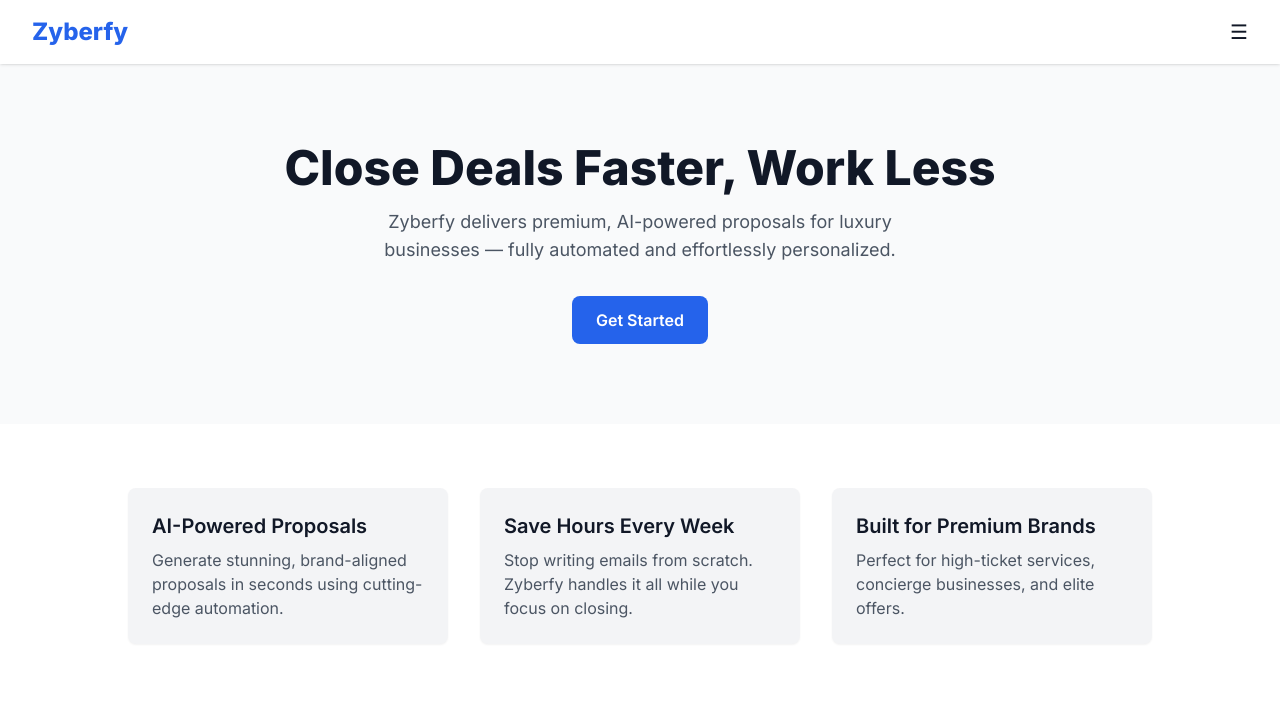
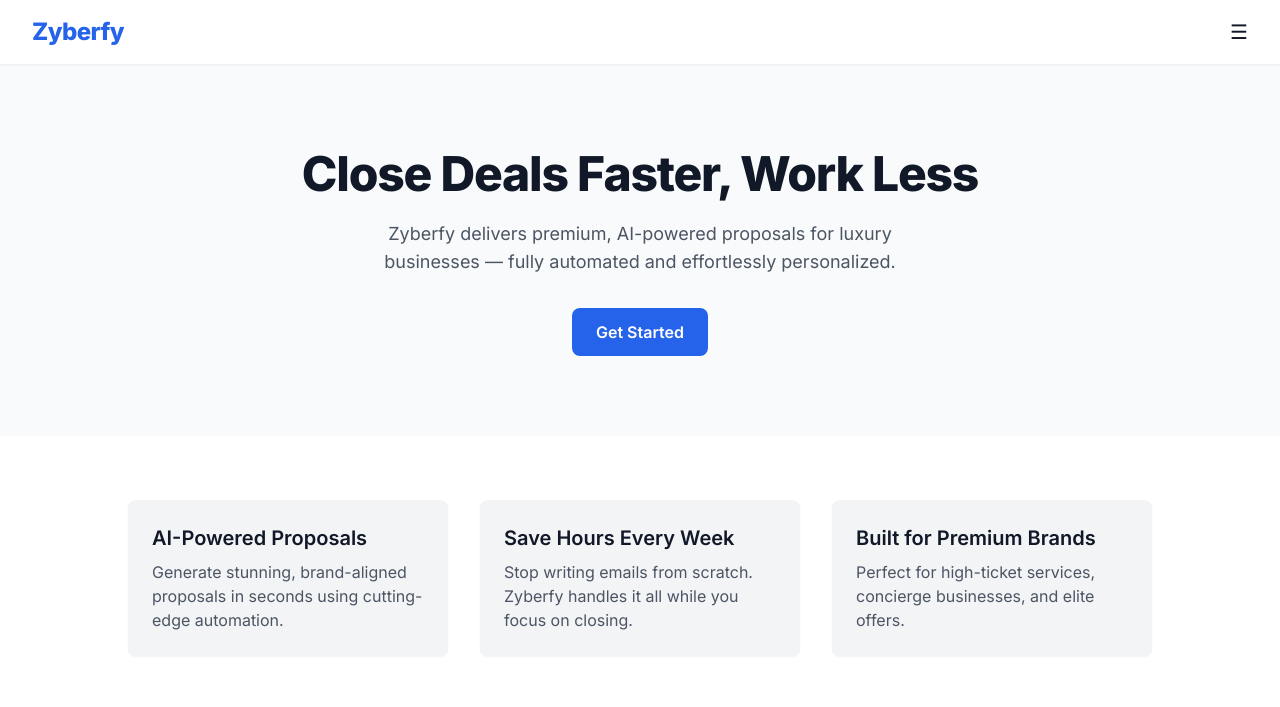
Before and after one commit to MylesGoHam/zyberfy-backend, a Flask app: page / in a window 1280 px wide. Shown: the top 707 px of the page. Run offline with Flask 3, Linux system fonts and the light colour scheme; some libraries are stand-ins or nearby versions.

Commit message:
Update index.html

```diff
--- a/templates/index.html
+++ b/templates/index.html
@@ -16,10 +16,10 @@
 <body class="bg-gray-50 text-gray-900">
 
   <!-- Navbar -->
-  <nav class="bg-white shadow" data-aos="fade-down">
+  <nav class="bg-white shadow-sm sticky top-0 z-50" data-aos="fade-down">
     <div class="max-w-7xl mx-auto px-4 sm:px-6 lg:px-8">
       <div class="flex justify-between items-center py-4">
-        <div class="text-2xl font-extrabold text-blue-600">Zyberfy</div>
+        <div class="text-2xl font-extrabold text-blue-600 tracking-tight">Zyberfy</div>
         <div class="relative">
           <button id="menu-toggle" class="text-xl focus:outline-none">☰</button>
           <div id="dropdown-menu" class="hidden absolute right-0 mt-2 w-48 bg-white border rounded shadow-lg z-50">
@@ -32,9 +32,15 @@
 
   <!-- Hero Section -->
   <section class="text-center py-20 px-4" data-aos="fade-up">
-    <h1 class="text-4xl sm:text-5xl font-extrabold mb-4">Close Deals Faster, Work Less</h1>
-    <p class="text-lg text-gray-600 max-w-xl mx-auto mb-8">Zyberfy delivers premium, AI-powered proposals for luxury businesses — fully automated and effortlessly personalized.</p>
-    <a href="{{ url_for('login') }}" class="inline-block px-6 py-3 bg-blue-600 text-white font-semibold rounded-lg hover:bg-blue-700 transition">Get Started</a>
+    <h1 class="text-5xl font-extrabold leading-tight mb-4 text-gray-900 tracking-tight">
+      Close Deals Faster,<br class="sm:hidden"> Work Less
+    </h1>
+    <p class="text-lg text-gray-600 max-w-xl mx-auto mb-8">
+      Zyberfy delivers premium, AI-powered proposals for luxury businesses — fully automated and effortlessly personalized.
+    </p>
+    <a href="{{ url_for('login') }}" class="inline-block px-6 py-3 bg-blue-600 text-white font-semibold rounded-lg hover:bg-blue-700 transition duration-300">
+      Get Started
+    </a>
   </section>
 
   <!-- Benefits Section -->
```
